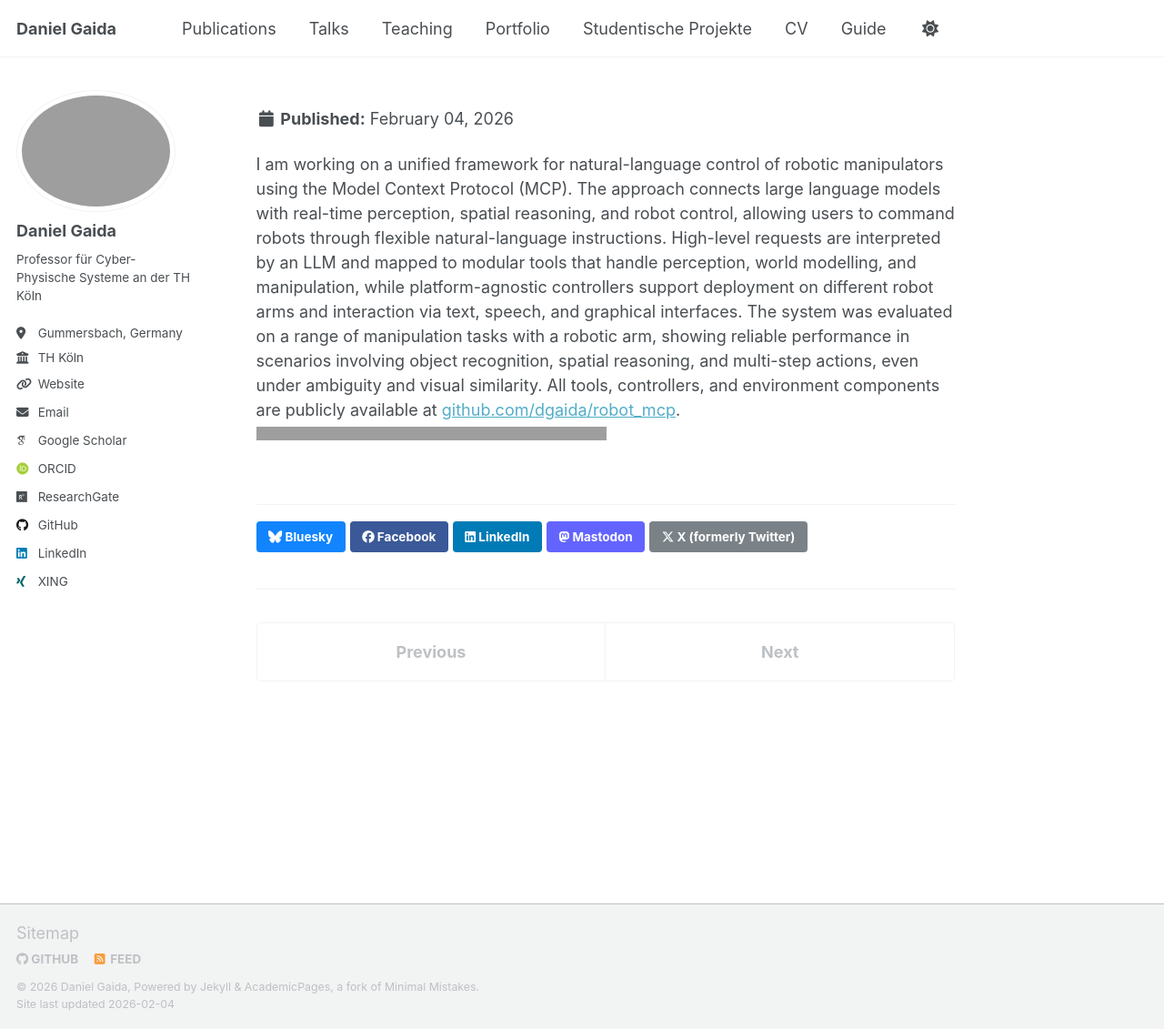
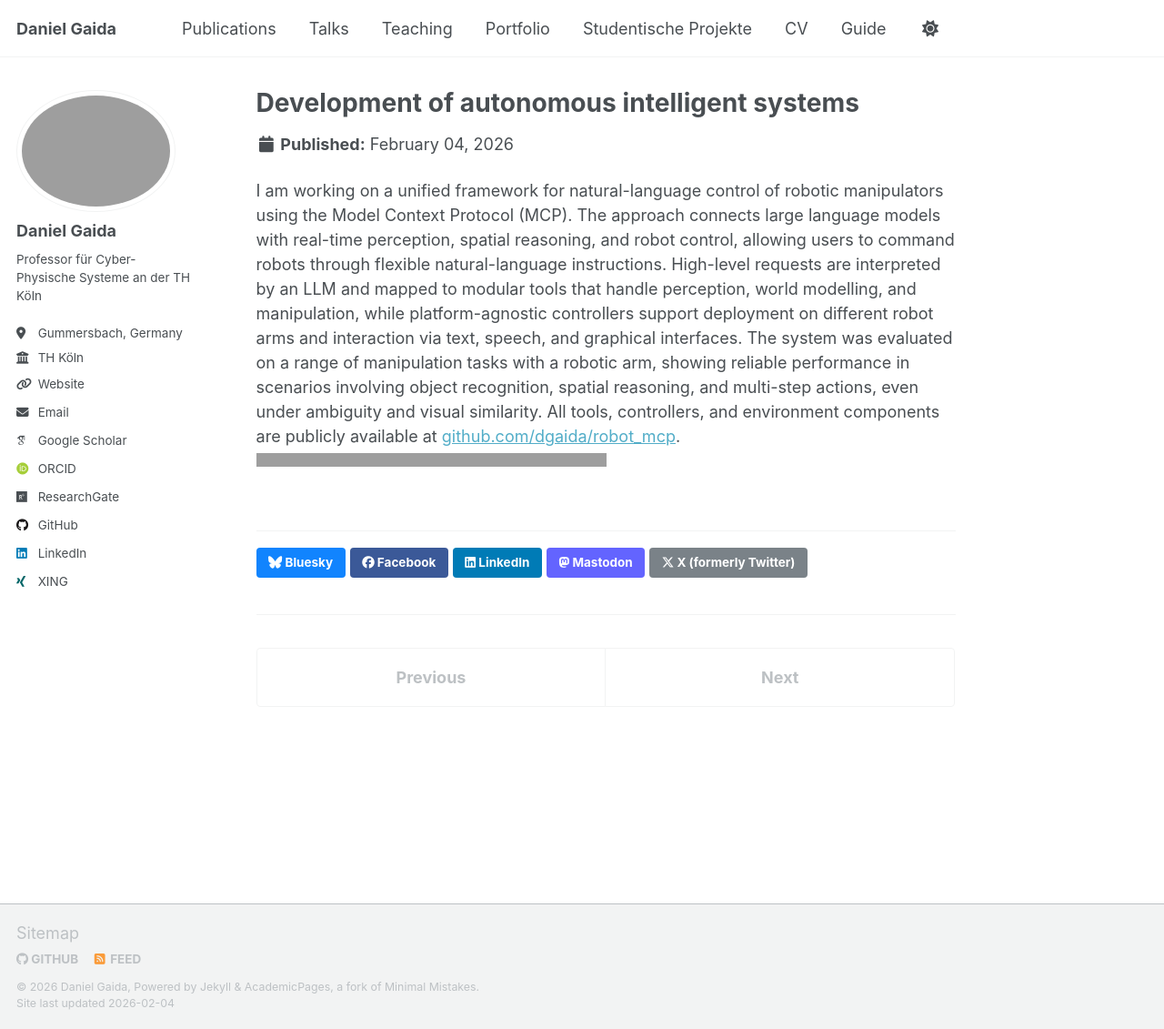
Before and after one commit to dgaida/dgaida.github.io, a Jekyll site: the page built from _portfolio/autonomous_intell_sys.html, in a window 1280 px wide and 1131 px high. Shown: the whole window at 91% size. Built offline with Jekyll 4.4.1, drawn with Linux system fonts in a browser that asks for light colours; some web fonts are replaced; a script that is not in the unit is left out; grey boxes are pictures that could not be loaded.

Commit message:
Add 'Abgeschlossene Arbeiten:' heading and fix YAML error
- Added 'Abgeschlossene Arbeiten:' h1 heading to student_projects page
- Fixed YAML syntax error in _portfolio/autonomous_intell_sys.html to allow successful build

Co-authored-by: dgaida <23057824+dgaida@users.noreply.github.com>

```diff
--- a/_pages/student_projects.html
+++ b/_pages/student_projects.html
@@ -13,6 +13,8 @@ author_profile: true
 {% for post in other_projects %}
   {% include archive-single.html hide_details=true %}
 {% endfor %}
+
+<h1>Abgeschlossene Arbeiten:</h1>
 
 {% assign projects_by_type = typed_projects | group_by: 'type' %}
 
--- a/_portfolio/autonomous_intell_sys.html
+++ b/_portfolio/autonomous_intell_sys.html
@@ -1,6 +1,7 @@
 ---
 title: "Development of autonomous intelligent systems"
-excerpt: "I am working on a framework that enables robots to follow natural-language instructions by combining large language models with real-time perception, spatial reasoning, and robot control through a modular tool-based system. <br/><iframe width="20%" height="10" src="https://youtu.be/UqnlQGJjy4U" frameborder="0" allowfullscreen></iframe>"
+excerpt: |
+  I am working on a framework that enables robots to follow natural-language instructions by combining large language models with real-time perception, spatial reasoning, and robot control through a modular tool-based system. <br/><iframe width="20%" height="10" src="https://youtu.be/UqnlQGJjy4U" frameborder="0" allowfullscreen></iframe>
 collection: portfolio
 ---
 
```
